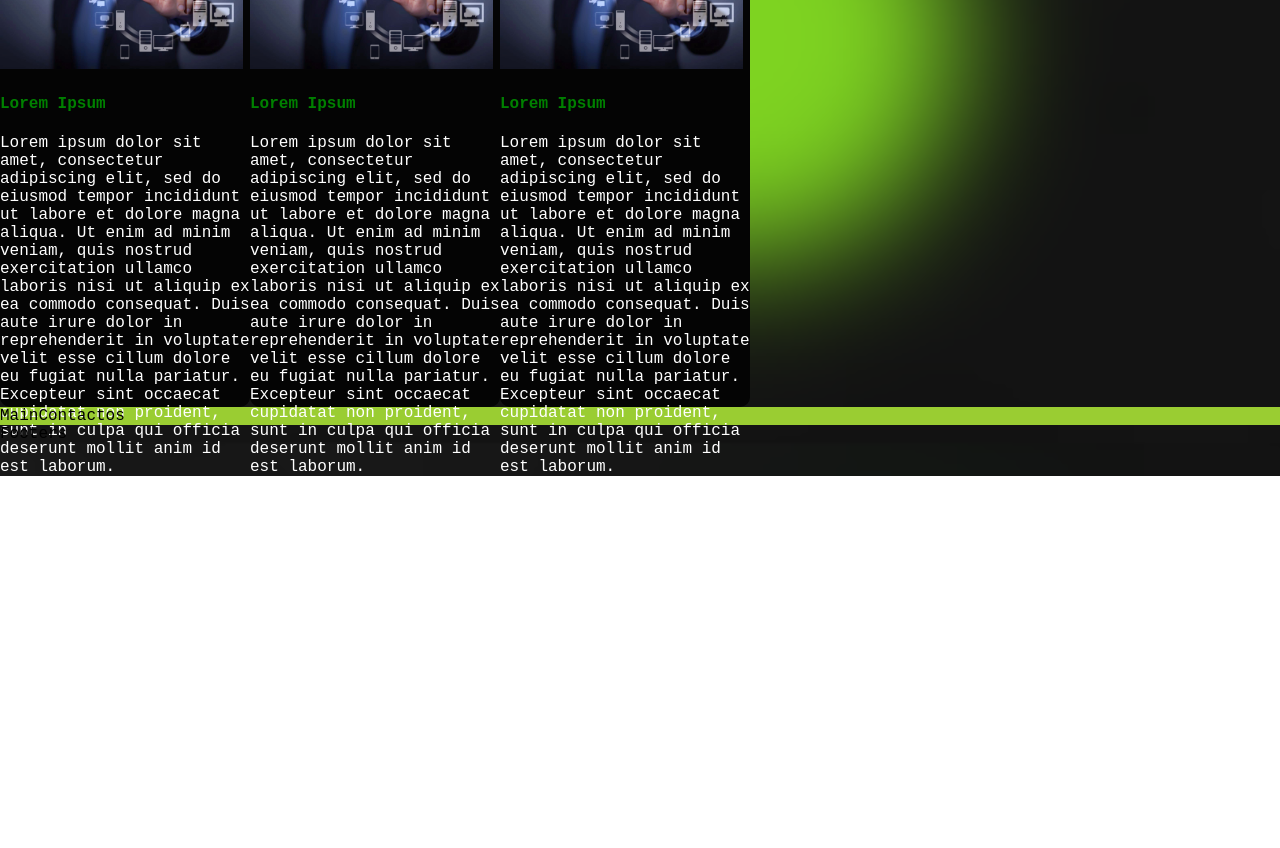
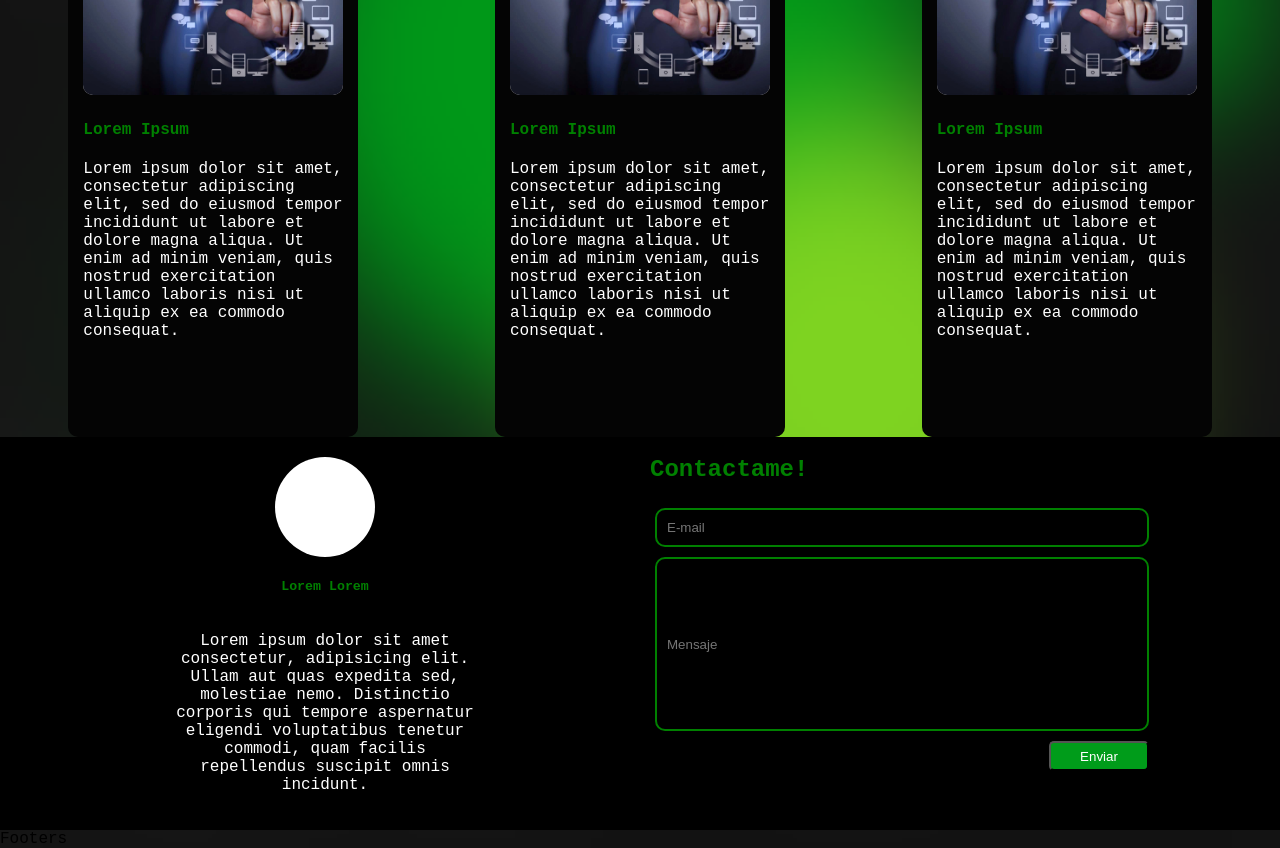
Before and after one commit to DiegoF23/porfolio2024, a React (Vite) app: page / in a window 1280 px wide. Shown: the part 2040-2888 px from the top of the page. Before the commit the page ends 2516 px from the top, so only its background shows below. Built offline with nearby package versions, Linux system fonts and the light colour scheme.

Commit message:
add aboutMe/contactMe

```diff
--- /dev/null
+++ b/src/components/Main/MainContactos/AboutMe.jsx
@@ -0,0 +1,18 @@
+import React from "react";
+
+const AboutMe = () => {
+  return (
+    <div className="AboutMe">
+      <div className="ImgPerfil"></div>
+      <h5>Lorem Lorem</h5>
+      <p className="p">
+        Lorem ipsum dolor sit amet consectetur, adipisicing elit. Ullam aut quas
+        expedita sed, molestiae nemo. Distinctio corporis qui tempore aspernatur
+        eligendi voluptatibus tenetur commodi, quam facilis repellendus suscipit
+        omnis incidunt.
+      </p>
+    </div>
+  );
+};
+
+export default AboutMe;
--- /dev/null
+++ b/src/components/Main/MainContactos/ButtonSend.jsx
@@ -0,0 +1,9 @@
+import React from 'react'
+
+const ButtonSend = () => {
+  return (
+    <button className='ButtonSend'>Enviar</button>
+  )
+}
+
+export default ButtonSend
--- /dev/null
+++ b/src/components/Main/MainContactos/ContactMe.jsx
@@ -0,0 +1,15 @@
+import React from 'react'
+import ButtonSend from './ButtonSend'
+const ContactMe = () => {
+  return (
+    <div className='Contactame'>
+        <h2>Contactame!</h2>
+        <input className='E-mail' type="text" placeholder='E-mail'/>
+        <input className='Mensaje' type="text" placeholder='Mensaje' />
+        <ButtonSend/>
+
+    </div>
+  )
+}
+
+export default ContactMe
--- a/src/components/Main/MainContactos/MainContactos.jsx
+++ b/src/components/Main/MainContactos/MainContactos.jsx
@@ -1,12 +1,15 @@
 import React from 'react'
 import '../../../css/Main/MainContacto/MainContacto.css'
+import AboutMe from './AboutMe'
+import ContactMe from './ContactMe'
 
 const MainContactos = () => {
   return (
    <>
-    <div className='fondoContacto'>
+    <div className='MainContactos'>
 
-      MainContactos
+      <div className='AboutMe'> <AboutMe/> </div>
+      <div className='ContactMe'><ContactMe/></div>
 
     </div>
    </>
--- a/src/components/Main/MainProyectos/MainProyectos.jsx
+++ b/src/components/Main/MainProyectos/MainProyectos.jsx
@@ -6,7 +6,7 @@ const MainProyectos = () => {
   return (
     <div className='MainProyectos'>
       <h1>
-        En Mente algun proyecto ?
+        En Mente algun proyecto?
       </h1>
       <h2>{"{Trabajemos:'juntos!'}"}</h2>
       <h3>
--- a/src/constants/Iconos.jsx
+++ b/src/constants/Iconos.jsx
@@ -1,4 +1,4 @@
-import reactIcon from '../../public/react.svg'
+import reactIcon from '/react.svg'
 
 export const Icons = [
     {
--- a/src/constants/ListProyectos.jsx
+++ b/src/constants/ListProyectos.jsx
@@ -1,21 +1,21 @@
-import IMGProyectoDefecto from '../../public/imgProyectoDefecto.jpg'
+import IMGProyectoDefecto from '/imgProyectoDefecto.jpg'
 
 export const ListProyects = [
     {
         titulo:"Lorem Ipsum",
         Imagen:IMGProyectoDefecto,
-        texto:'Lorem ipsum dolor sit amet, consectetur adipiscing elit, sed do eiusmod tempor incididunt ut labore et dolore magna aliqua. Ut enim ad minim veniam, quis nostrud exercitation ullamco laboris nisi ut aliquip ex ea commodo consequat. Duis aute irure dolor in reprehenderit in voluptate velit esse cillum dolore eu fugiat nulla pariatur. Excepteur sint occaecat cupidatat non proident, sunt in culpa qui officia deserunt mollit anim id est laborum. ',
+        texto:'Lorem ipsum dolor sit amet, consectetur adipiscing elit, sed do eiusmod tempor incididunt ut labore et dolore magna aliqua. Ut enim ad minim veniam, quis nostrud exercitation ullamco laboris nisi ut aliquip ex ea commodo consequat. ',
         url:'www.google.com'
     },
     {
         titulo:"Lorem Ipsum",
         Imagen:IMGProyectoDefecto,
-        texto:'Lorem ipsum dolor sit amet, consectetur adipiscing elit, sed do eiusmod tempor incididunt ut labore et dolore magna aliqua. Ut enim ad minim veniam, quis nostrud exercitation ullamco laboris nisi ut aliquip ex ea commodo consequat. Duis aute irure dolor in reprehenderit in voluptate velit esse cillum dolore eu fugiat nulla pariatur. Excepteur sint occaecat cupidatat non proident, sunt in culpa qui officia deserunt mollit anim id est laborum. ',
+        texto:'Lorem ipsum dolor sit amet, consectetur adipiscing elit, sed do eiusmod tempor incididunt ut labore et dolore magna aliqua. Ut enim ad minim veniam, quis nostrud exercitation ullamco laboris nisi ut aliquip ex ea commodo consequat. ',
         url:'www.google.com'
     },{
         titulo:"Lorem Ipsum",
         Imagen:IMGProyectoDefecto,
-        texto:'Lorem ipsum dolor sit amet, consectetur adipiscing elit, sed do eiusmod tempor incididunt ut labore et dolore magna aliqua. Ut enim ad minim veniam, quis nostrud exercitation ullamco laboris nisi ut aliquip ex ea commodo consequat. Duis aute irure dolor in reprehenderit in voluptate velit esse cillum dolore eu fugiat nulla pariatur. Excepteur sint occaecat cupidatat non proident, sunt in culpa qui officia deserunt mollit anim id est laborum. ',
+        texto:'Lorem ipsum dolor sit amet, consectetur adipiscing elit, sed do eiusmod tempor incididunt ut labore et dolore magna aliqua. Ut enim ad minim veniam, quis nostrud exercitation ullamco laboris nisi ut aliquip ex ea commodo consequat. ',
         url:'www.google.com'
     },
 ]
--- a/src/constants/routes.jsx
+++ b/src/constants/routes.jsx
@@ -2,7 +2,7 @@ import  {Inicio} from "../pages/Inicio";
 import Experiencia from "../pages/Experiencia";
 import Proyectos from "../pages/Proyectos";
 import Contacto from "../pages/Contacto";
-import PDF from "../../public/pdf/CV_diegoFlores.pdf"
+import PDF from "/pdf/CV_diegoFlores.pdf"
 
 export const routes = [
     {
--- a/src/css/Main/MainContacto/MainContacto.css
+++ b/src/css/Main/MainContacto/MainContacto.css
@@ -1,3 +1,63 @@
-.fondoContacto{
-    background-color: yellowgreen;
+.MainContactos{
+    background-color: rgb(0,0,0);
+    color: white;
+    display: flex;
+    justify-content: center;
 }
+.AboutMe{
+    width: 50%;
+    padding: 10px;
+    display: flex;
+    flex-direction: column;
+    align-items: center;
+    justify-content: center;
+
+}
+.ImgPerfil{
+    width: 100px;
+    height: 100px;
+    background-color: white;
+    border-radius: 50%;
+}
+h5{
+    color: green;
+}
+.p{
+    text-align: center;
+}
+
+.ContactMe{
+    width: 50%;
+
+}
+.Contactame{
+    display: flex;
+    flex-direction: column;
+    width: 80%;
+
+}
+.Contactame h2{
+    color: green;
+}
+
+.Contactame input {
+    margin: 5px;
+    background-color: rgba(0, 0, 0, 0);
+    border: 2px green solid;
+    border-radius: 10px;
+    color: white;
+    padding: 10px;
+}
+.ButtonSend{
+    margin: 5px;
+    background-color: rgb(0,156,26);
+    color: white;
+    width: 100px;
+    height: 30px;
+    border-radius: 5px;
+    margin-left: auto;
+
+}
+.Mensaje{
+    height: 150px;
+}
--- a/src/css/Main/MainProyectos/CardProyectos.css
+++ b/src/css/Main/MainProyectos/CardProyectos.css
@@ -2,19 +2,21 @@
 
     color: white;
     display: flex;
-
+    justify-content: space-around;
 
 }
 .Card{
     background-color: rgb(4,4,4);
     border-radius: 10px;
-    width: 250px;
+    width: 260px;
     height: 500px;
+    padding: 15px;
 }
 .IMGProyectos{
-    width: 243px;
-    border-radius: 0%;
+    width: 260px;
+    border-radius: 10px;
     border: none;
+
 }
 h4{
     color: green;
```
